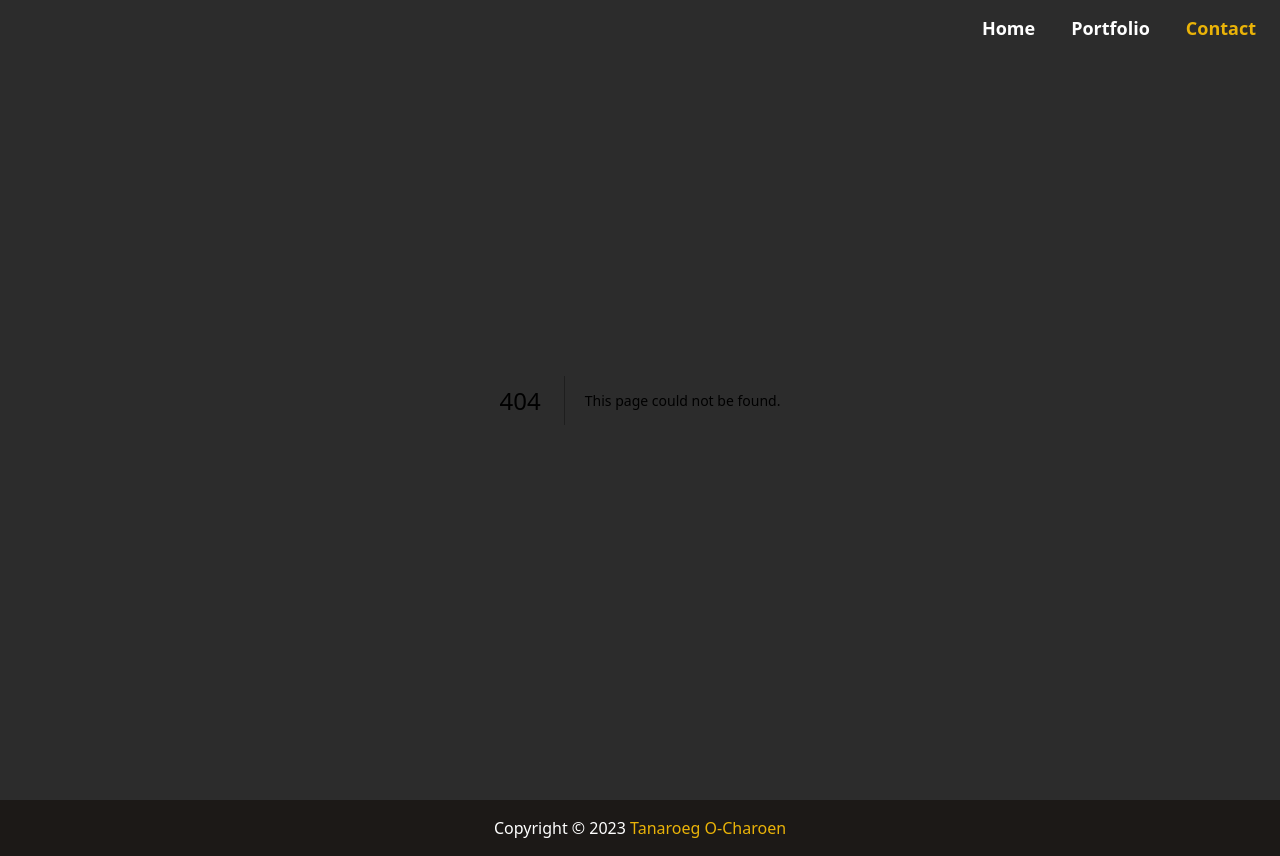
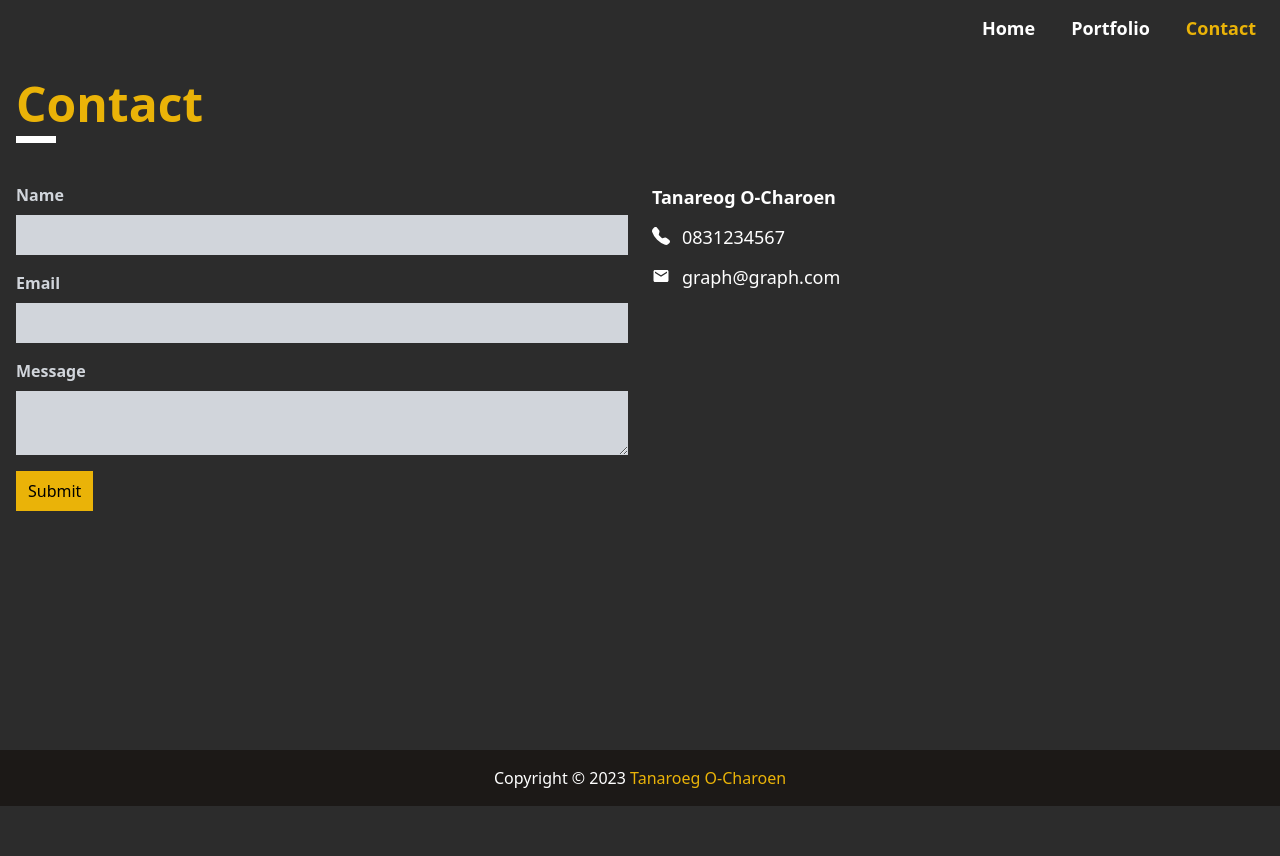
Before and after one commit to cnc-summer/next-profile, a Next.js app: page /contact in a window 1280 px wide. Before the commit this address had no page. After the commit the page ends 806 px from the top, so only its background shows below. Built offline with nearby package versions, Linux system fonts and the light colour scheme.

Commit message:
Finish contact

```diff
--- /dev/null
+++ b/src/app/contact/page.tsx
@@ -0,0 +1,97 @@
+'use client'
+
+import PageHeader from "@/components/PageHeader";
+import { useState } from "react";
+import { BsFillTelephoneFill } from 'react-icons/bs'
+import { MdEmail } from 'react-icons/md'
+
+export default function Contact() {
+    const [name, setName] = useState<string>("");
+    const [email, setEmail] = useState<string>("");
+    const [message, setMessage] = useState<string>("");
+
+    return (
+        <div className="container mx-auto min-h-[calc(100vh-130px)] px-4">
+            <PageHeader header="Contact" />
+            <div className="grid lg:grid-cols-2  gap-6">
+                <form
+                    onSubmit={(e) => {
+                        e.preventDefault();
+                        console.log(name, email, message);
+                    }}
+                >
+                    <div className="mb-4">
+                        <label
+                            htmlFor="name"
+                            className="block text-gray-300 font-semibold mb-2"
+                        >
+                            Name
+                        </label>
+                        <input
+                            type="text"
+                            name="name"
+                            id="name"
+                            className="block w-full px-3 py-2 outline-none bg-gray-300 focus:bg-white transition-colors duration-200"
+                            value={name}
+                            onChange={(e) => {
+                                setName(e.target.value);
+                            }}
+                        />
+                    </div>
+                    <div className="mb-4">
+                        <label
+                            htmlFor="email"
+                            className="block text-gray-300 font-semibold mb-2"
+                        >
+                            Email
+                        </label>
+                        <input
+                            type="email"
+                            name="email"
+                            id="email"
+                            className="block w-full px-3 py-2 outline-none bg-gray-300 focus:bg-white transition-colors duration-200"
+                            value={email}
+                            onChange={(e) => {
+                                setEmail(e.target.value);
+                            }}
+                        />
+                    </div>
+                    <div className="mb-4">
+                        <label
+                            htmlFor="message"
+                            className="block text-gray-300 font-semibold mb-2"
+                        >
+                            Message
+                        </label>
+                        <textarea
+                            name="message"
+                            id="message"
+                            className="block w-full px-3 py-2 outline-none bg-gray-300 focus:bg-white transition-colors duration-200"
+                            onChange={(e) => {
+                                setMessage(e.target.value);
+                            }}
+                            defaultValue={ message }
+                        >
+                        </textarea>
+                    </div>
+                    <div className="mb-4">
+                        <button type="submit" className="bg-yellow-500 px-3 py-2 hover:bg-amber-400">
+                            Submit
+                        </button>
+                    </div>
+                </form>
+                <div className="text-white text-lg">
+                    <div className="font-semibold">
+                        Tanareog  O-Charoen
+                    </div>
+                    <div className="mt-3 flex gap-3">
+                        <div className="mt-1"><BsFillTelephoneFill /></div> <a href="tel:0831234567">0831234567</a>
+                    </div>
+                    <div className="mt-3 flex gap-3">
+                        <div className="mt-1"><MdEmail /></div> <a href="mailto:graph@graph.com">graph@graph.com</a>
+                    </div>
+                </div>
+            </div>
+        </div>
+    );
+}
```
